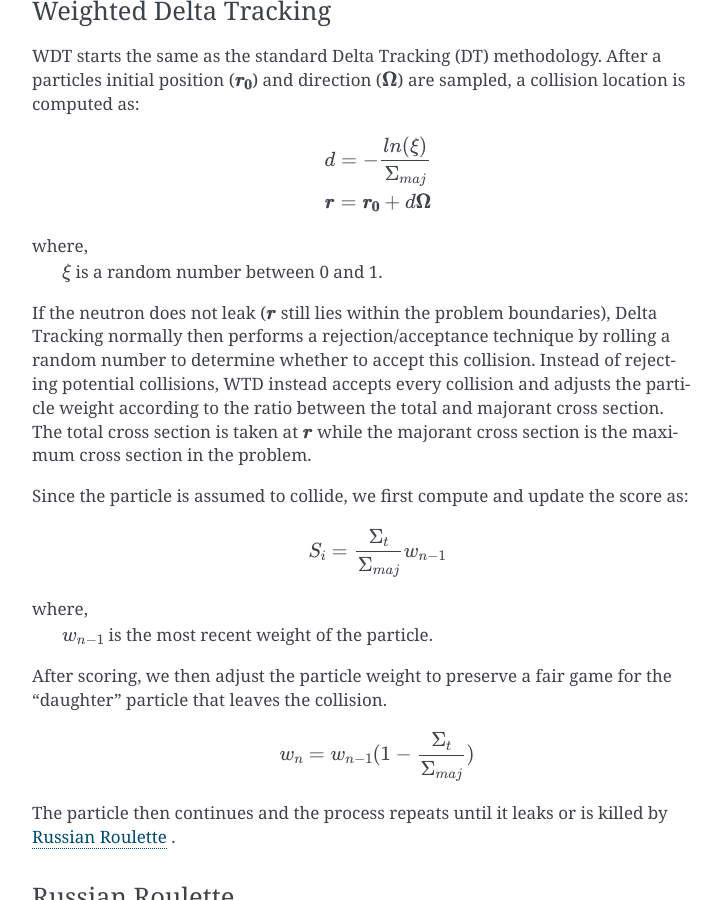
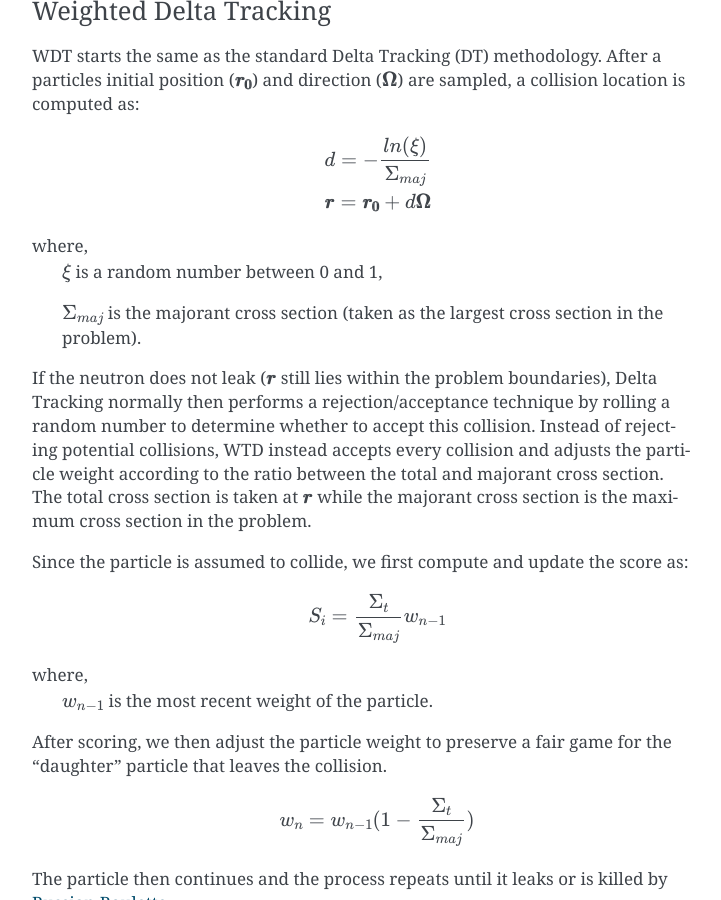
Before and after one commit to jfaulkner31/arp_public, a Sphinx documentation site: the page built from documentation/projects/project1.rst, in a window 1280 px wide and 900 px high, scrolled down 918 px. Shown: the whole window, without its empty margins (388-1109 px from the left). Built offline with Sphinx 7.4.7, drawn with Linux system fonts in a browser that asks for light colours.

Commit message:
latest to main branch

```diff
--- a/documentation/projects/project1.rst
+++ b/documentation/projects/project1.rst
@@ -50,7 +50,9 @@ After a particles initial position (:math:`\pmb{r_0}`) and direction (:math:`\pm
 			\pmb{r} = \pmb{r_0} + d \pmb{\Omega}
 
 where,
-		:math:`\xi` is a random number between 0 and 1.
+		:math:`\xi` is a random number between 0 and 1,
+
+		:math:`\Sigma_{maj}` is the majorant cross section (taken as the largest cross section in the problem).
 
 If the neutron does not leak (:math:`\pmb{r}` still lies within the problem boundaries), Delta Tracking normally then performs a rejection/acceptance technique by rolling a random number to determine whether to accept this collision.
 Instead of rejecting potential collisions, WTD instead accepts every collision and adjusts the particle weight according to the ratio between the total
```
